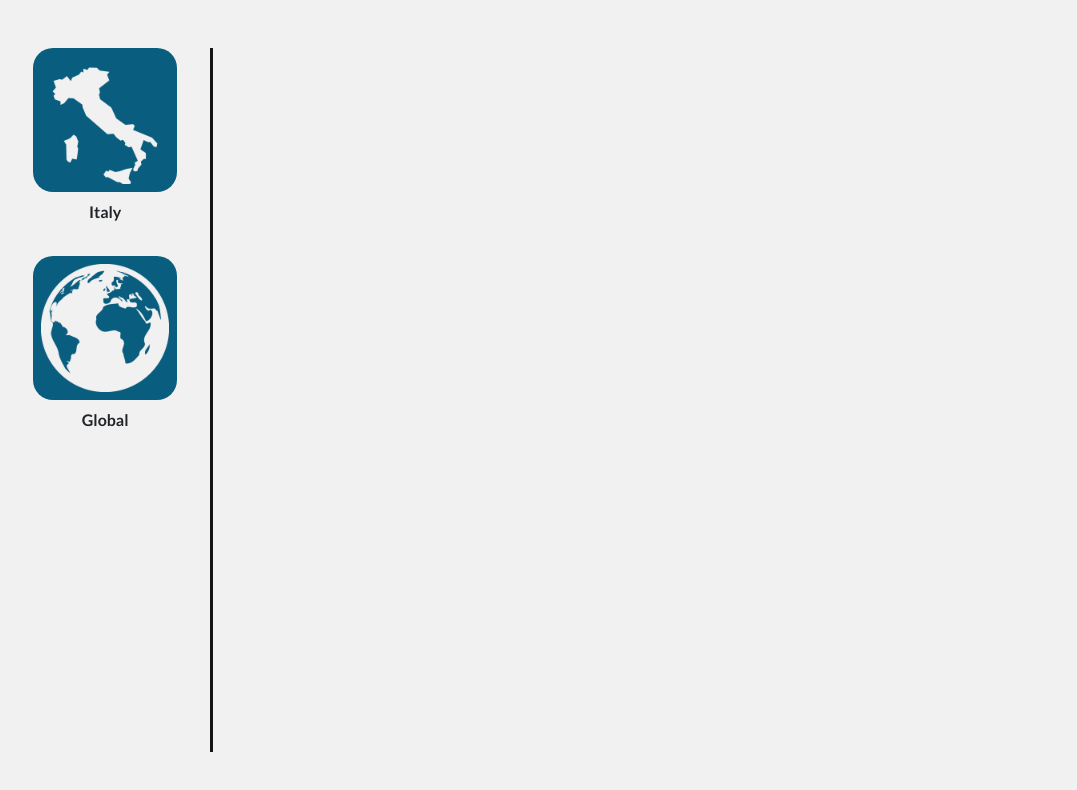
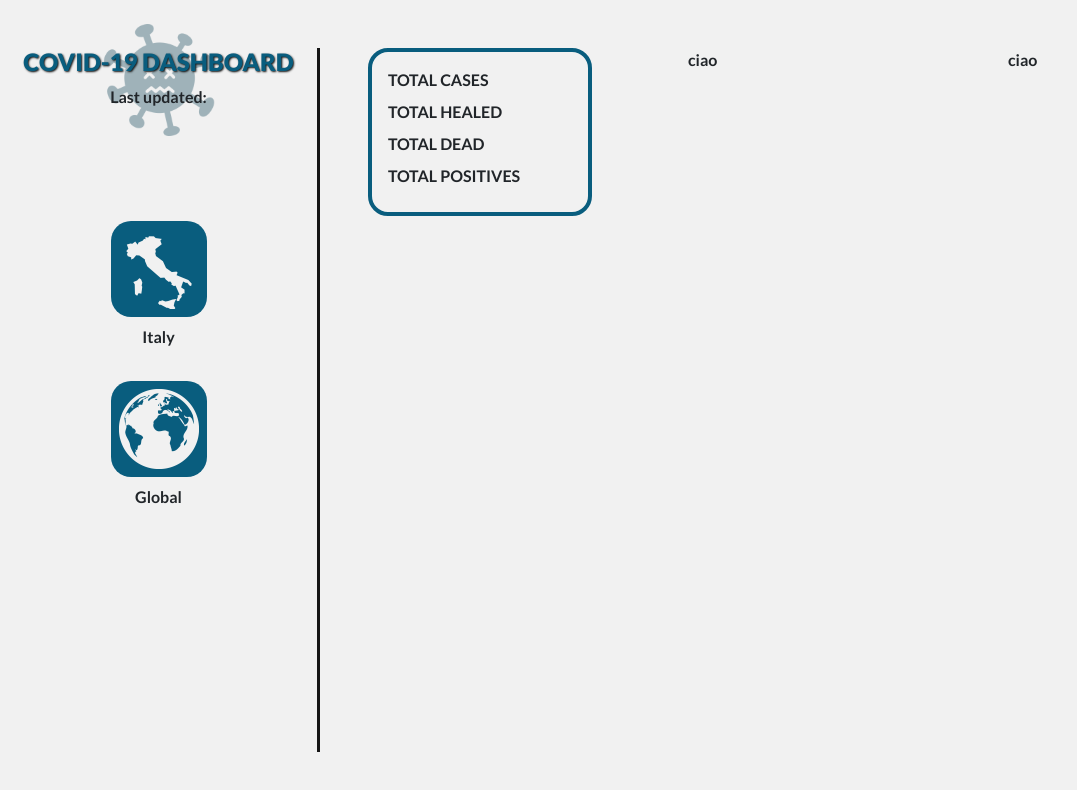
Before and after one commit to gabriele-grr/covid_dashboard, a plain HTML site: page index.html in a window 1280 px wide. Shown: the whole page, without its empty margins (0-1077 px from the left). Drawn offline with nearby package versions, Linux system fonts and the light colour scheme; no server answers.

Commit message:
navbar updated

```diff
--- a/index.html
+++ b/index.html
@@ -16,7 +16,14 @@
 
     <main class="row pt-5 pb-5">
 
-        <nav class="col-12 col-md-4 col-lg-2 ps-3 pe-3">
+        <nav class="col-12 col-md-4 col-lg-3">
+
+            <header>
+                <img src="media/virus_light.png" alt="Virus icon">
+                <h1>Covid-19 Dashboard</h1>
+                <p>Last updated: <span id="lastDate"></span></p>
+            </header>
+
             <ul class="d-flex">
                 <li>
                     <button><img src="media/italy_map_light.png" alt="Italy icon"></button>
@@ -29,11 +36,29 @@
             </ul>
         </nav>
 
-        <section class="col-12 col-md-8 col-lg-10">
+        <section class="col-12 col-md-8 col-lg-9">
             <div class="row">
-                <div class="col-4"></div>
-                <div class="col-4"></div>
-                <div class="col-4"></div>
+
+                <section class="total-section col-12 col-lg-4 ps-5 pe-5 d-flex">
+                    <div class="p-3">
+                        <p id="totalCases">TOTAL CASES</p>
+                        <p id="totalHealed">TOTAL HEALED</p>
+                        <p id="totalDead">TOTAL DEAD</p>
+                        <p id="totalPositives">TOTAL POSITIVES</p>
+                    </div>
+                    <div>
+
+                    </div>
+                </section>
+
+                <div class= "col-12 col-lg-4 ps-5 pe-5">
+                    <p>ciao</p>
+                </div>
+
+                <div class= "col-12 col-lg-4 ps-5 pe-5">
+                    <p>ciao</p>
+                </div>
+
             </div>
         </section>
 
--- a/sass/_navbar.scss
+++ b/sass/_navbar.scss
@@ -2,6 +2,31 @@
 @use 'reset';
 
 nav {
+
+    header {
+        text-align: center;
+        position: relative;
+        margin-bottom: 7rem;
+
+        img {
+            position: absolute;
+            width: 7rem;
+            height: 7rem;
+            right: 0;
+            left: 0;
+            margin: auto;
+            z-index: -1;
+            top: -1.5rem;
+        }
+
+        h1 {
+            font-size: 1.5rem;
+            font-weight: 800;
+            text-transform: uppercase;
+            color: variables.$main-color;
+            text-shadow: 1px 1px 2px variables.$text-main-color;
+        }
+    }
 
     ul {
         list-style-type: none;
@@ -13,8 +38,8 @@ nav {
 
     li {
         img {
-            max-height: 8rem;
-            max-width: 8rem;
+            width: 5rem;
+            height: 5rem;
         }
 
         p {
@@ -30,7 +55,7 @@ nav {
     border-right: 3px solid variables.$text-main-color;
 }
 
-@media screen and (max-width: 768px) {
+@media screen and (max-width: 767px) {
     nav {
 
         ul {
--- /dev/null
+++ b/sass/_totals.scss
@@ -0,0 +1,18 @@
+@use 'variables';
+@use 'reset';
+
+.total-section {
+    flex-direction: column;
+    align-items: center;
+    justify-content: space-between;
+
+    div:nth-child(1) {
+        border: 4px solid variables.$main-color;
+        border-radius: 20px;
+        width: 100%;
+
+        p {
+            margin-bottom: 0.5rem;
+        }
+    }
+}
--- a/sass/_variables.scss
+++ b/sass/_variables.scss
@@ -1,6 +1,6 @@
 /* COLORS */
 $main-color: rgb(9, 93, 126);
 $main-color-dark: rgb(6, 59, 80);
-$main-color-light: rgb(19, 143, 193);
+$main-color-light: rgb(159, 178, 185);
 $text-main-color: rgb(21, 21, 21);
 $background-main-color: rgb(241, 241, 241);
--- a/sass/style.scss
+++ b/sass/style.scss
@@ -3,12 +3,14 @@
 
 /* COMPONENTS */
 @use 'navbar';
+@use 'totals';
 
 body {
     background-color: variables.$background-main-color;
     font-family: "Lato", sans-serif;
-    font-weight: 400;
+    font-weight: 600;
     font-style: normal;
+    margin: 0;
 }
 
 main {
--- a/script.js
+++ b/script.js
@@ -0,0 +1,10 @@
+fetch('https://raw.githubusercontent.com/pcm-dpc/COVID-19/master/dati-json/dpc-covid19-ita-regioni.json')
+.then(response=>response.json())
+.then(data=>{
+
+    let sorted = data.reverse();
+    let lastUpdated = sorted[0].data.split('T')[0].split('-').reverse().join('/');
+    document.querySelector('#lastDate').innerHTML = lastUpdated;
+
+    console.log(sorted);
+})
```
Also changed, not shown: css/style.css, media/virus_light.png (added), 1 other file.
